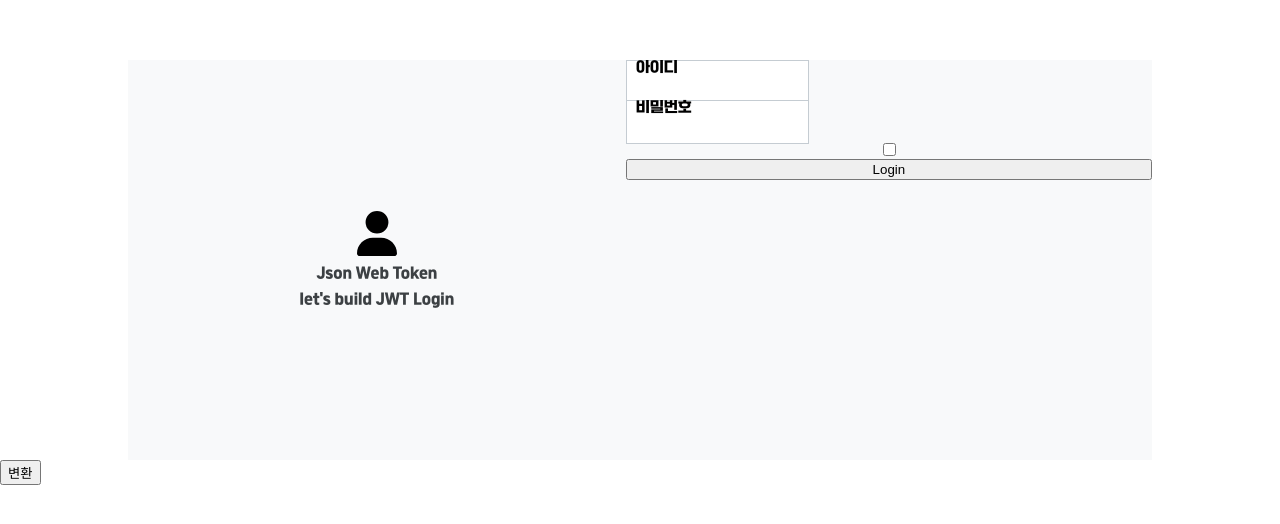
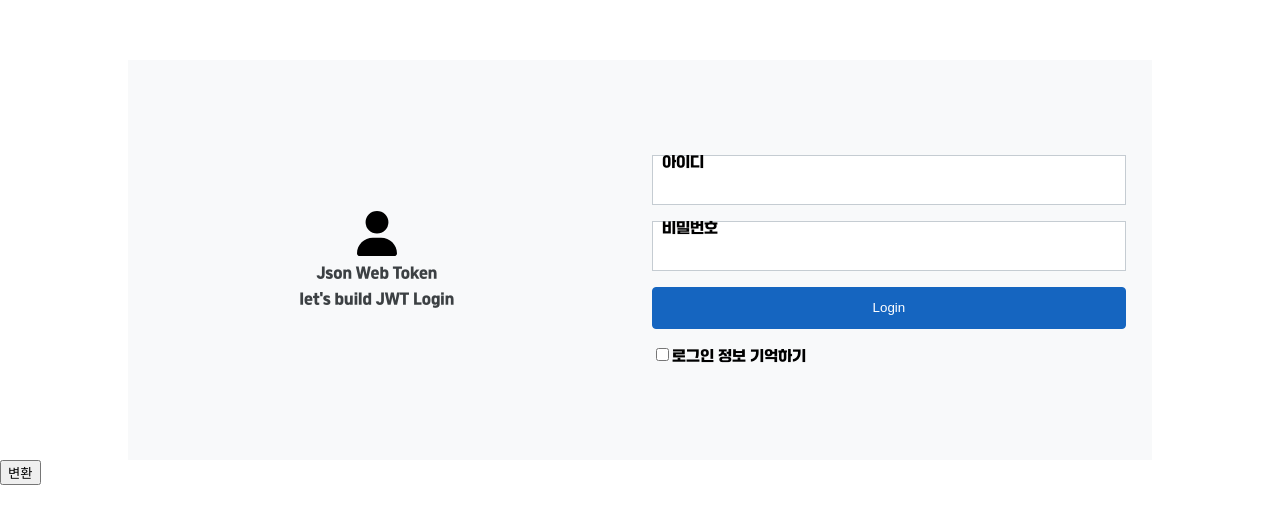
Before and after one commit to EnterRyan/jwt-frontend, a React (Vite) app: page /login in a window 1280 px wide. Shown: the part 128-652 px from the top of the page. Built offline with nearby package versions, Linux system fonts and the light colour scheme.

Commit message:
서브밋 버튼 추가 및 디자인 추가 / 로그인 패널쪽 레이아웃 수정

```diff
--- a/src/app/styles/theme.css
+++ b/src/app/styles/theme.css
@@ -1,6 +1,12 @@
 :root {
   /* common-css */
   font-size: 14px;
+
+  /* button */
+  --button-border : 1px solid #1565C0;
+  --button-background : #1565C0;
+  --button-font-color : #fff;
+
   /* light-mode */
   --background-base :  #fff;
 
@@ -16,11 +22,6 @@
   --input-background: #fff;
   --input-background-hover : #c5ccd2;
   --input-border-color :  1px solid #c5ccd2;
-
-  /* button */
-  --button-hover : #FBFBFC;
-  --button-border : 1px solid #dadcdf;
-  --button-none-over :fff;
 
   /* check-box */
 
@@ -43,10 +44,5 @@
   --input-background-hover : #5F6368;
   --input-border-color :  1px solid transparent;
 
-  /* button */
-  --button-hover :#292A2B;
-  --button-border : 1px solid #515254;
-  --button-none-over : #343638;
-
   /* check-box */
 }
--- a/src/pages/loginPage/components/LoginForm.tsx
+++ b/src/pages/loginPage/components/LoginForm.tsx
@@ -1,14 +1,15 @@
 import NormalInput from "@shared/components/items/NormalInput";
+import CheckBox from "@shared/components/items/CheckBox";
+import SubmitButton from "@shared/components/items/SubmitButton";
 
 import '@pages/loginPage/styles/login-form.css';
-
 export default function LoginForm(){
   return (
     <form className="login-form">
-      <NormalInput type="text" labelText="아이디"/>
-      <NormalInput type="password" labelText="비밀번호"/>
-      <input type="checkbox"></input>
-      <button type="submit">Login</button>
+      <NormalInput type="text" labelText="아이디" inputId='input-id'/>
+      <NormalInput type="password" labelText="비밀번호"inputId='input-pw'/>
+      <SubmitButton />
+      <CheckBox inputId="login-remember" labelText="로그인 정보 기억하기"/>
     </form>
   )
 }
--- a/src/pages/loginPage/index.tsx
+++ b/src/pages/loginPage/index.tsx
@@ -1,5 +1,5 @@
 import AppWrapper from "@shared/components/Layout/AppWrapper";
-import NormalInput from "@shared/components/items/NormalInput";
+import LoginForm from "./components/LoginForm";
 import  UserIcon from 'assets/user-solid.svg';
 
 import './styles/layout.css'
@@ -18,12 +18,7 @@ export default function LoginPage(){
             <p>let's build JWT Login</p>
         </div>
         <div className="login-panel">
-          <form className="login-form">
-            <NormalInput type="text" labelText="아이디"/>
-            <NormalInput type="password" labelText="비밀번호"/>
-            <input type="checkbox"></input>
-            <button type="submit">Login</button>
-          </form>
+          <LoginForm/>
         </div>
       </div>
       <div>
--- a/src/pages/loginPage/styles/layout.css
+++ b/src/pages/loginPage/styles/layout.css
@@ -27,14 +27,7 @@
   grid-area: item2;
   width: 100%;
   height: 100%;
-  /* display: flex;
+  display: flex;
   justify-content: center;
   align-items: center;
-  flex-direction: column; */
-
 }
-
-.login-form{
- display : flex;
- flex-direction: column;
-}
--- a/src/pages/loginPage/styles/login-form.css
+++ b/src/pages/loginPage/styles/login-form.css
@@ -1,3 +1,6 @@
 .login-form{
-  width: 100%;
+  width: 90%;
+  display: flex;
+  flex-direction: column;
+  gap : 16px;
 }
--- /dev/null
+++ b/src/shared/components/items/CheckBox.tsx
@@ -0,0 +1,13 @@
+
+type CheckBoxType = {
+  inputId: string;
+  labelText : string;
+}
+export default function CheckBox({inputId, labelText}:CheckBoxType){
+  return (
+    <div>
+      <input id={inputId} className="check-box" name={inputId} type="checkbox"/>
+      <label htmlFor={inputId}>{labelText}</label>
+    </div>
+  );
+}
--- a/src/shared/components/items/NormalInput.tsx
+++ b/src/shared/components/items/NormalInput.tsx
@@ -2,17 +2,19 @@ import '@shared/styles/normal-input.css';
 type NormalInputType = {
   type : string;
   labelText : string;
+  inputId : string
 }
 
-export default function NormalInput({type,labelText}:NormalInputType){
+export default function NormalInput({type,labelText,inputId}:NormalInputType){
   return (
     <div className='input-box'>
-      <label className='input-label' htmlFor='input-text'>{labelText}</label>
-        <input
-          className='input-text'
-          name='input-text'
-          type={type}
-        />
+      <label className='input-label' htmlFor={inputId}>{labelText}</label>
+      <input
+        id={inputId}
+        className='input-text'
+        name='input-text'
+        type={type}
+      />
     </div>
   )
 }
--- /dev/null
+++ b/src/shared/components/items/SubmitButton.tsx
@@ -0,0 +1,7 @@
+import '@shared/styles/submit-button.css'
+
+export default function SubmitButton(){
+  return(
+    <button className="submit-button" type="submit">Login</button>
+  )
+}
--- a/src/shared/styles/normal-input.css
+++ b/src/shared/styles/normal-input.css
@@ -1,10 +1,11 @@
 .input-box{
-  height: 40px;
+  height: 50px;
   position: relative;
+  padding:0;
 }
 
 .input-label{
-  height: 40px;
+  height: 50px;
   position: absolute;
   left:10px;
   bottom: 0;
@@ -12,7 +13,9 @@
 }
 
 .input-text{
+  width: 100%;
   height: 100%;
+  box-sizing: border-box;
   background-color: var( --input-background);
   color: var(--font-color);
   border: var(--input-border-color);
--- /dev/null
+++ b/src/shared/styles/submit-button.css
@@ -0,0 +1,8 @@
+.submit-button{
+  width: 100%;
+  height: 3rem;
+  background-color: var(--button-background);
+  border: var(--button-border);
+  color : var(--button-font-color);
+  border-radius: 4px;
+}
```
Also changed, not shown: src/shared/styles/check-box.css (added).
